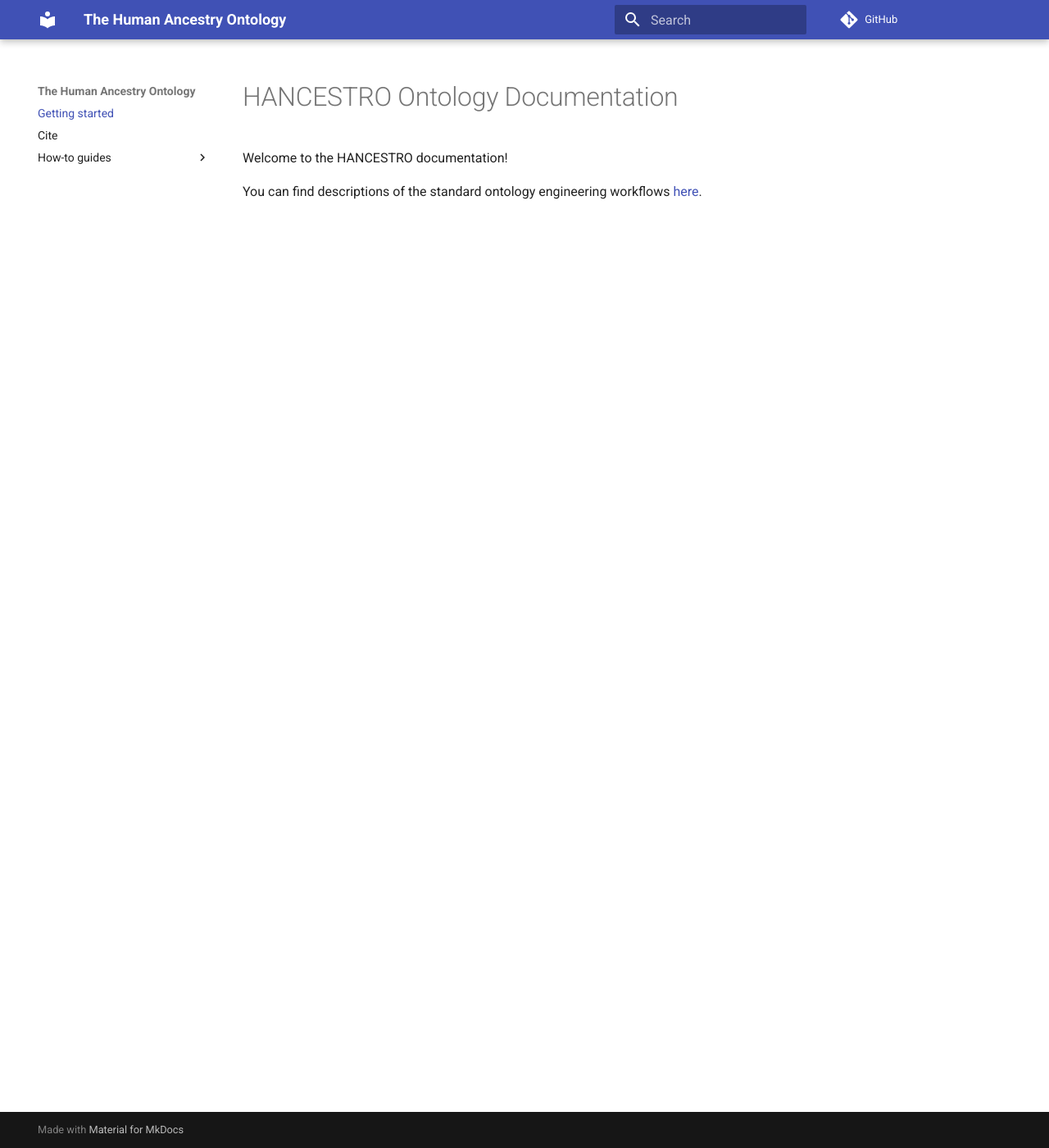
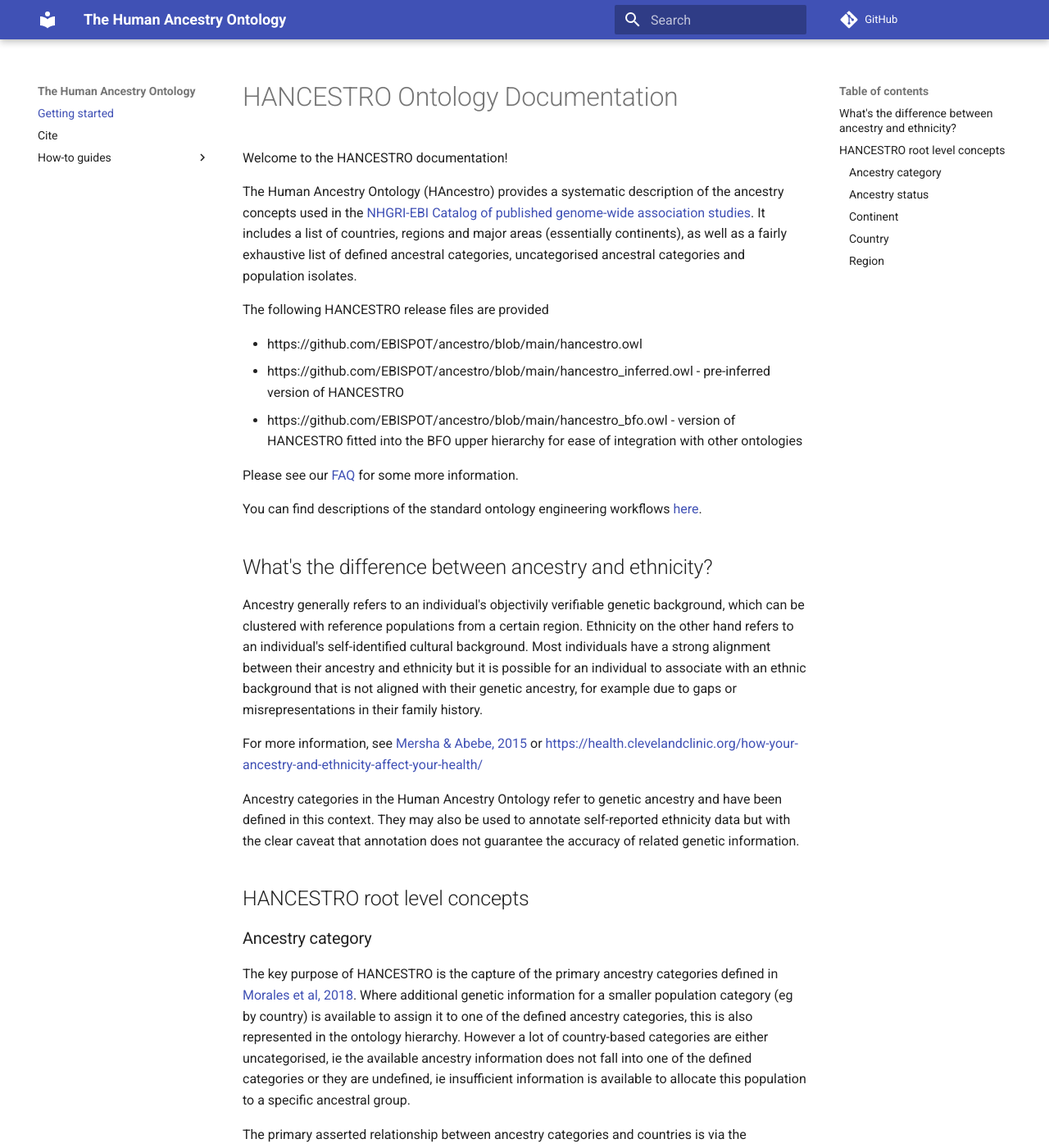
Before and after one commit to EBISPOT/hancestro, an MkDocs documentation site: the page built from docs/index.md, in a window 1280 px wide and 1400 px high. Shown: the whole window at 82% size. Built offline with MkDocs 1.6.1 and Material for MkDocs 9.7.7, drawn with Linux system fonts in a browser that asks for light colours; comment, search, counter and statistics services are not loaded; some of the changed text lies outside the part shown.

Commit message:
Moved most the HANCESTRO documentation into the docs folder

```diff
--- a/docs/index.md
+++ b/docs/index.md
@@ -1,7 +1,51 @@
 # HANCESTRO Ontology Documentation
-
-[//]: # "This file is meant to be edited by the ontology maintainer."
 
 Welcome to the HANCESTRO documentation!
 
+The Human Ancestry Ontology (HAncestro) provides a systematic description of the ancestry concepts used in the [NHGRI-EBI Catalog of published genome-wide association studies](http://www.ebi.ac.uk/gwas).  It includes a list of countries, regions and major areas (essentially continents), as well as a fairly exhaustive list of defined ancestral categories, uncategorised ancestral categories and population isolates.
+
+The following HANCESTRO release files are provided
+
+* https://github.com/EBISPOT/ancestro/blob/main/hancestro.owl
+* https://github.com/EBISPOT/ancestro/blob/main/hancestro_inferred.owl - pre-inferred version of HANCESTRO
+* https://github.com/EBISPOT/ancestro/blob/main/hancestro_bfo.owl - version of HANCESTRO fitted into the BFO upper hierarchy for ease of integration with other ontologies
+
+Please see our [FAQ](/faq.md) for some more information.
+
 You can find descriptions of the standard ontology engineering workflows [here](odk-workflows/index.md).
+
+
+## What's the difference between ancestry and ethnicity?
+
+Ancestry generally refers to an individual's objectivily verifiable genetic background, which can be clustered with reference populations from a certain region. Ethnicity on the other hand refers to an individual's self-identified cultural background. Most individuals have a strong alignment between their ancestry and ethnicity but it is possible for an individual to associate with an ethnic background that is not aligned with their genetic ancestry, for example due to gaps or misrepresentations in their family history.
+
+For more information, see [Mersha & Abebe, 2015](https://humgenomics.biomedcentral.com/articles/10.1186/s40246-014-0023-x) or [https://health.clevelandclinic.org/how-your-ancestry-and-ethnicity-affect-your-health/](https://health.clevelandclinic.org/how-your-ancestry-and-ethnicity-affect-your-health/)
+
+Ancestry categories in the Human Ancestry Ontology refer to genetic ancestry and have been defined in this context. They may also be used to annotate self-reported ethnicity data but with the clear caveat that annotation does not guarantee the accuracy of related genetic information.
+
+## HANCESTRO root level concepts
+
+### Ancestry category
+
+The key purpose of HANCESTRO is the capture of the primary ancestry categories defined in [Morales et al, 2018](https://genomebiology.biomedcentral.com/articles/10.1186/s13059-018-1396-2). Where additional genetic information for a smaller population category (eg by country) is available to assign it to one of the defined ancestry categories, this is also represented in the ontology hierarchy. However a lot of country-based categories are either uncategorised, ie the available ancestry information does not fall into one of the defined categories or they are undefined, ie insufficient information is available to allocate this population to a specific ancestral group.
+
+ The primary asserted relationship between ancestry categories and countries is via the `isDemonymOf` relationship, which identifies that individuals may be residents or natives of a particular place but makes no assertion regarding their genetic background.
+
+In exceptional cases, ancestry categories are associated with countries via the `hasCountryOfOrigin` relationship. This is much more formal definition generally reserved for genetically isolated populations where objectively verifiable information is available to relate individuals from this population to a small geographic area within a certain country.
+
+### Ancestry status
+
+This class represents the general characterisation of the ancestry of a population or individual. Ancestry status can either be admixed or genetically isolated.
+
+### Continent
+
+Formally defined major geographic area.
+
+
+### Country
+
+Defined geographic area, generally corresponding to an independent state or nation.
+
+### Region
+
+Convenience grouping of geographic areas larger than countries but smaller than continents. Regions may not have formal geographic definitions.
```
Also changed, not shown: CONTRIBUTING.md (deleted, +0 -15 lines), docs/cite.md (+6 -0 lines), docs/contributing.md (+17 -0 lines), hancestro_documentation.md (deleted, +0 -36 lines), docs/faq.md (renamed from faq.md).
